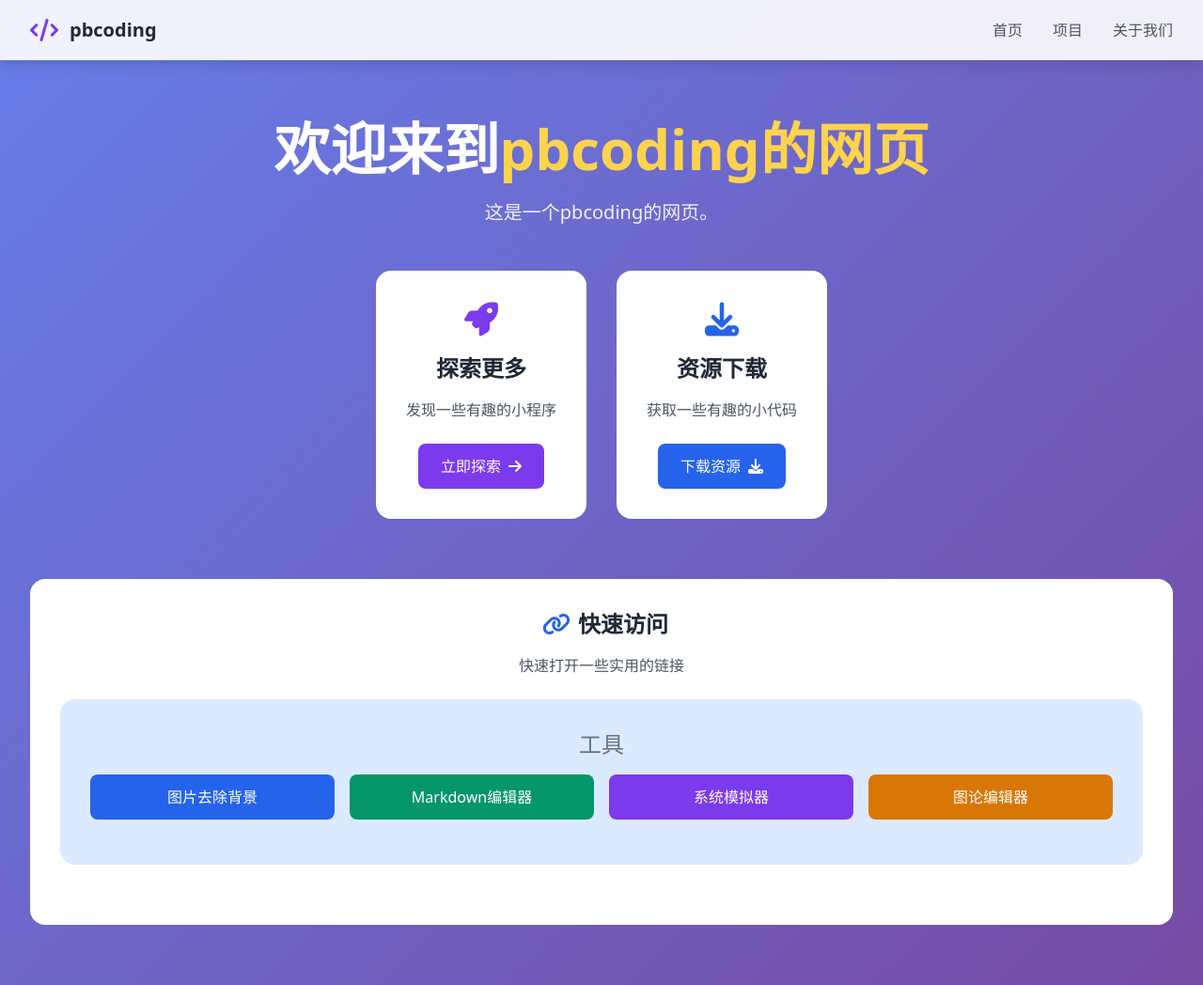
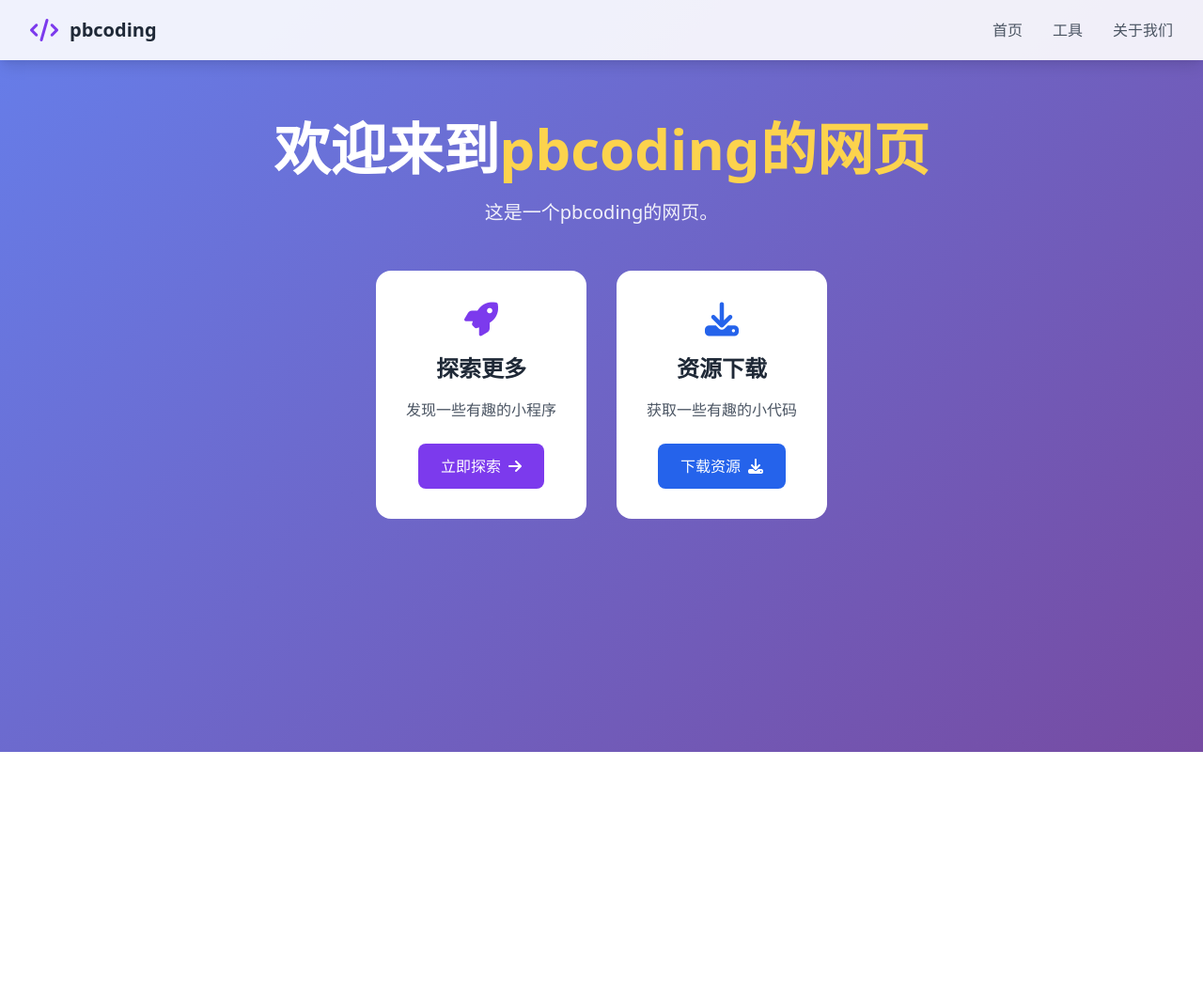
Before and after one commit to pbcoding123/pbcoding-website, a plain HTML site: page index.html in a window 1280 px wide. Shown: the whole page at 94% size. After the commit the page ends 800 px from the top, so only its background shows below. Drawn offline with nearby package versions, Linux system fonts and the light colour scheme.

Commit message:
Update index.html

```diff
--- a/index.html
+++ b/index.html
@@ -38,7 +38,7 @@
                 </div>
                 <div class="hidden md:flex space-x-8">
                     <a href="#" class="text-gray-600 hover:text-purple-600 transition-colors">首页</a>
-                    <a href="https://github.com/pbcoding123" class="text-gray-600 hover:text-purple-600 transition-colors">项目</a>
+                    <a href="/tools" class="text-gray-600 hover:text-purple-600 transition-colors">工具</a>
                     <a href="https://github.com/pbcoding123" class="text-gray-600 hover:text-purple-600 transition-colors">关于我们</a>
                 </div>
                 <button class="md:hidden text-gray-600">
@@ -84,54 +84,6 @@
                     </div>
                 </div>
             </div>
-            <div class="bg-white rounded-2xl p-8 card-hover">
-                <h3 class="text-2xl font-bold text-gray-800 mb-4">
-	                <i class="fas fa-link text-2xl text-blue-600 px-2"></i>快速访问
-				</h3>
-	     		<p class="text-gray-600 mb-6">快速打开一些实用的链接</p>
-	     		<div class="bg-blue-100 rounded-2xl p-8 mb-8">
-				 	<h5 class="text-2xl text-gray-500 mb-4">工具</h5>
-		     		<div class="grid md:grid-cols-4 grid-rows-1 gap-4">
-			     		<a href="https://www.remove.bg"
-		                   class="inline items-center px-6 py-3 bg-blue-600 text-white rounded-lg hover:bg-blue-700 transition-colors mb-4">
-		                    <span>图片去除背景</span>
-		                </a>
-		                <a href="https://casket.wave-let.cn"
-		                   class="inline items-center px-6 py-3 bg-green-600 text-white rounded-lg hover:bg-blue-700 transition-colors mb-4">
-		                    <span>Markdown编辑器</span>
-		                </a>
-		                <a href="https://copy.sh/v86"
-		                   class="inline items-center px-6 py-3 bg-purple-600 text-white rounded-lg hover:bg-blue-700 transition-colors mb-4">
-		                    <span>系统模拟器</span>
-		                </a>
-		                <a href="https://csacademy.com/app/graph_editor"
-		                   class="inline items-center px-6 py-3 bg-yellow-600 text-white rounded-lg hover:bg-blue-700 transition-colors mb-4">
-		                    <span>图论编辑器</span>
-		                </a>
-		     		</div>
-	     		</div>
-	     		<div class="bg-green-100 rounded-2xl p-8" style="display:none">
-				 	<h5 class="text-2xl text-gray-500 mb-4">游戏</h5>
-		     		<div class="grid md:grid-cols-4 grid-rows-1 gap-4">
-			     		<a href="https://www.remove.bg"
-		                   class="inline items-center px-6 py-3 bg-blue-600 text-white rounded-lg hover:bg-blue-700 transition-colors mb-4">
-		                    <span>图片去除背景</span>
-		                </a>
-		                <a href="https://casket.wave-let.cn"
-		                   class="inline items-center px-6 py-3 bg-green-600 text-white rounded-lg hover:bg-blue-700 transition-colors mb-4">
-		                    <span>Markdown编辑器</span>
-		                </a>
-		                <a href="https://copy.sh/v86"
-		                   class="inline items-center px-6 py-3 bg-purple-600 text-white rounded-lg hover:bg-blue-700 transition-colors mb-4">
-		                    <span>系统模拟器</span>
-		                </a>
-		                <a href="https://csacademy.com/app/graph_editor"
-		                   class="inline items-center px-6 py-3 bg-yellow-600 text-white rounded-lg hover:bg-blue-700 transition-colors mb-4">
-		                    <span>图论编辑器</span>
-		                </a>
-		     		</div>
-	     		</div>
-            </div>
         </div>
     </main>
 
@@ -175,4 +127,5 @@
         });
     </script>
 </body>
+
 </html>
```
